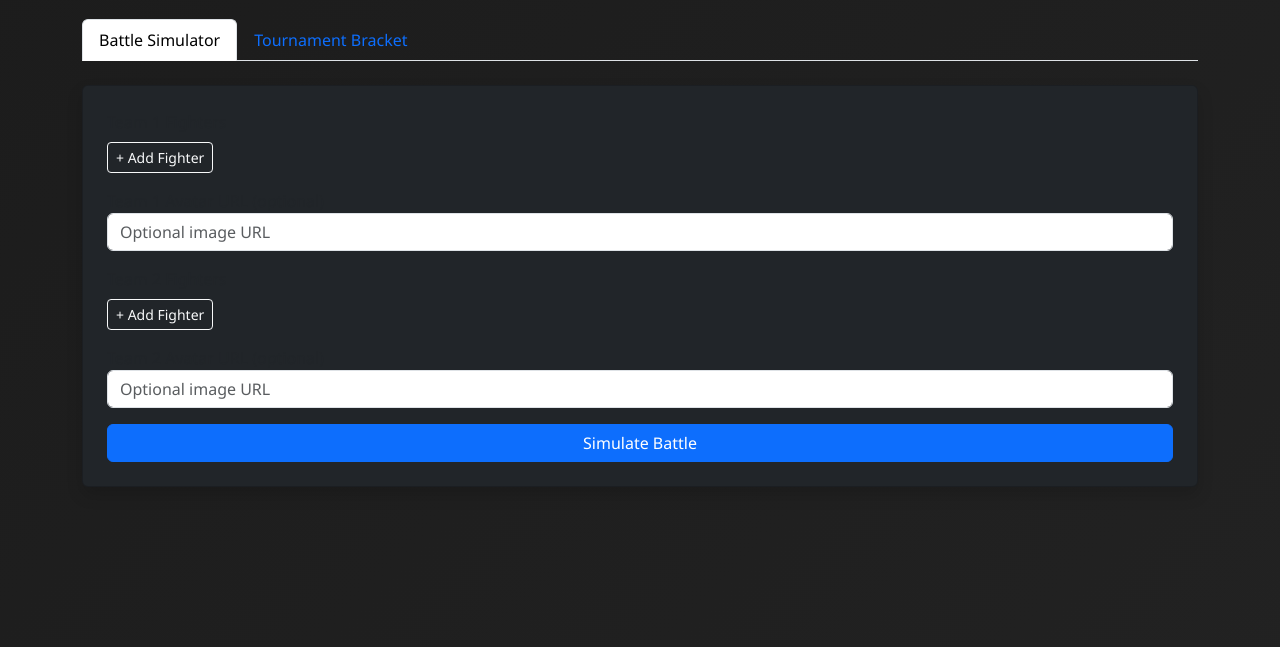
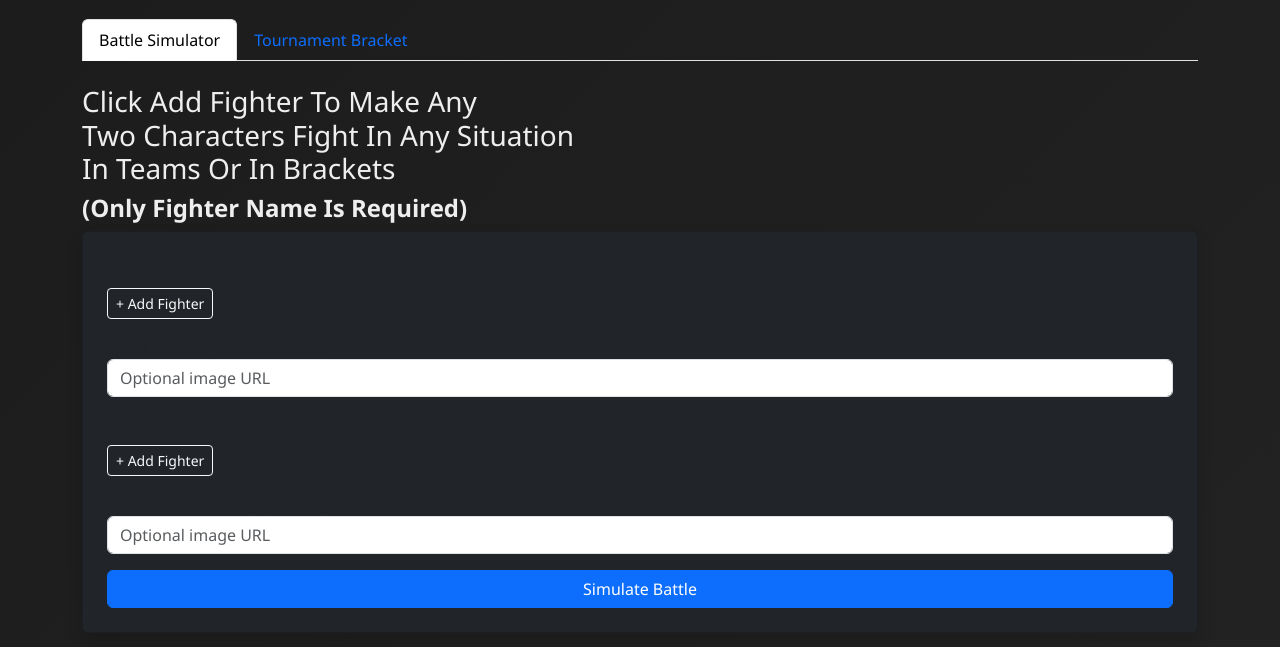
Before and after one commit to Veluna34/arena, a website: page public/index.html in a window 1280 px wide. Shown: the part 77-724 px from the top of the page. Drawn offline with nearby package versions, Linux system fonts and the light colour scheme.

Commit message:
Added Description

```diff
--- a/public/index.html
+++ b/public/index.html
@@ -53,6 +53,8 @@
 
     <!-- Tab Content -->
     <div class="tab-content">
+      <h3>Click Add Fighter To Make Any <br> Two Characters Fight In Any Situation <br> In  Teams Or In Brackets <br></h3>
+      <h4><strong>(Only Fighter Name Is Required)</strong></h4>
       <!-- === Battle Tab === -->
       <div class="tab-pane fade show active" id="battleTab">
         <form id="battleForm" class="card p-4 bg-dark shadow">
```
